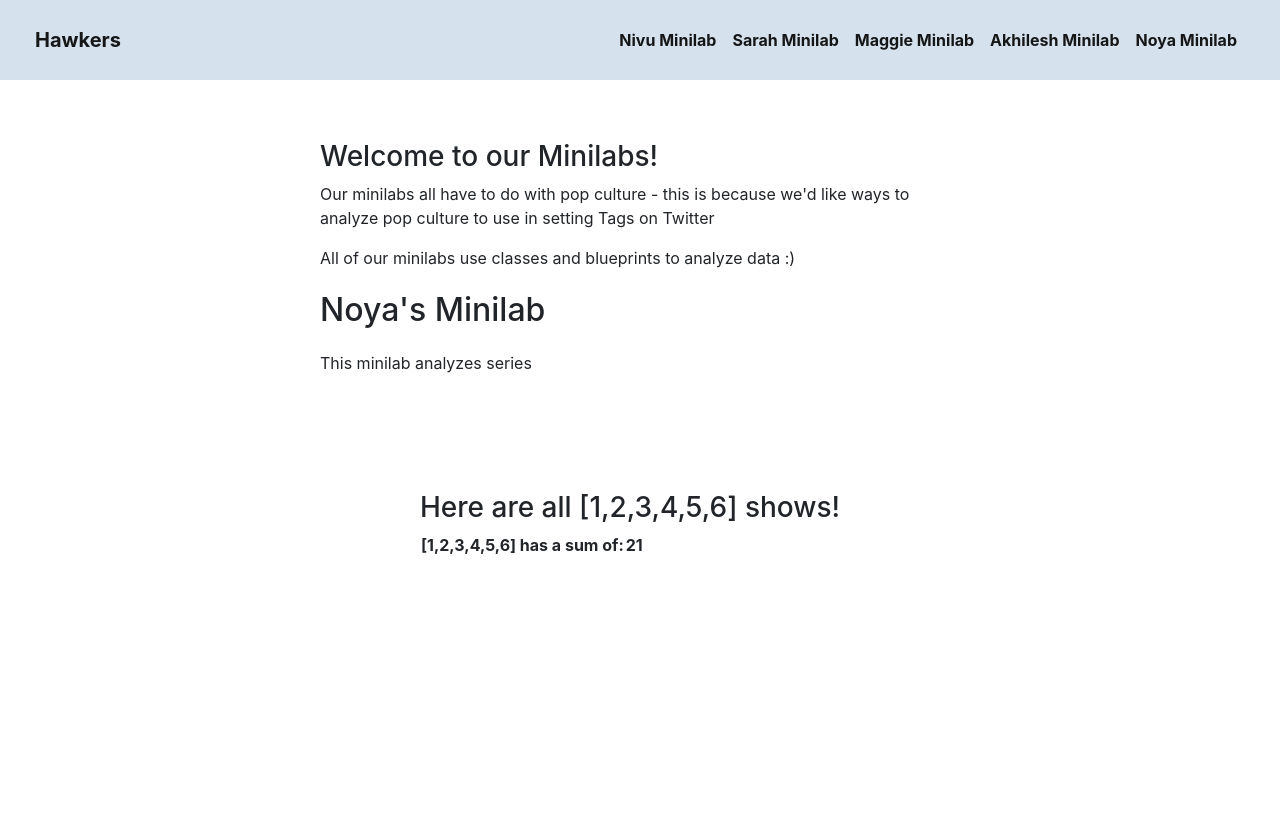
After one commit to noyah81/p2ducks, a Flask app: page /noya/minilab-noya in a window 1280 px wide. The commit adds this page. Run offline with Flask 2, Linux system fonts and the light colour scheme; lists and menus that the app fills with data are empty; some libraries are stand-ins or nearby versions.

Commit message:
bug fixes

```diff
--- a/app.py
+++ b/app.py
@@ -5,11 +5,24 @@ from werkzeug.security import check_password_hash, generate_password_hash
 from blueprint import blueprint
 
 # import classes from blueprints
-from blueprintPython.maggie_minilab import Shows
 from blueprintPython.minilab_akhil import Movies
 
+# import from blueprints
+from blueprintPython.sarah import sarah
+from blueprintPython.maggie_minilab import maggie
+from blueprintPython.nivu import nivu
+from blueprintPython.minilab_akhil import akhil
+from blueprintPython.noya import noya
+
+
 app = Flask(__name__)
-# app.register_blueprint(blueprint)
+
+# register the blueprints
+app.register_blueprint(sarah)
+app.register_blueprint(maggie)
+app.register_blueprint(nivu)
+app.register_blueprint(akhil)
+app.register_blueprint(noya)
 
 # Set the SQL database
 dbURI = 'sqlite:///models/myDB.db'
@@ -58,34 +71,10 @@ def signup():
     return render_template("signup.html")
 
 
-@app.route('/minilab-akhil')
-def minilabakhil():
-    if request.method == "POST":
-        n = int(request.form.get("series"))
-        movierecs = Movies(n)
-        return render_template("minilab-akhil.html", movierecs=Movies(int(request.form.get("series"))))
-    return render_template("/minilabs/akhilesh/minilab-akhil.html", movierecs=None)
 
 
-@app.route('/minilab-maggie')
-def minilabmaggie():
-    n = 2
-    showrecs = Shows(n / n)
-    return render_template("/minilabs/maggie/minilab-maggie.html", showrecs=Shows(2))
-
-@app.route('/minilab-sarah')
-def minilabsarah():
-    return render_template("/minilabs/sarah/minilab-sarah.html")
 
 
-@app.route('/minilab-noya')
-def minilabnoya():
-    return render_template("/minilabs/noya/minilab-noya.html")
-
-
-@app.route('/minilab-nivu')
-def minilabnivu():
-    return render_template("/minilabs/nivu/minilab-nivu.html")
 
 if __name__ == "__main__":
     # runs the application on the repl development server
--- a/blueprintPython/maggie_minilab.py
+++ b/blueprintPython/maggie_minilab.py
@@ -1,4 +1,5 @@
 """Minilab """
+from flask import Blueprint, render_template
 import random
 
 showlist1 = ["wandavision", "falcon and the winter soldier", "stranger things", "the office", "the mandalorian", "the voice", "america's got talent"]
@@ -57,6 +58,17 @@ def maggie_minilab():
     return showrecs
 '''
 
+# create the blueprint
+maggie = Blueprint('maggie', __name__, url_prefix="/maggie", static_folder="static",
+                  template_folder="templates")
+
+
+@maggie.route('/minilab-maggie')
+def minilabmaggie():
+    n = 2
+    showrecs = Shows(n / n)
+    return render_template("/minilabs/maggie/minilab-maggie.html", showrecs=Shows(2))
+
 # Tester Code
 if __name__ == "__main__":
     '''Value for testing'''
--- a/templates/minilabs/noya/noya.py
+++ b/blueprintPython/noya.py
@@ -1,4 +1,4 @@
-import self as self
+from flask import Blueprint, render_template
 
 class Numbers:
     """Initializer of class takes series parameter and returns Class Object"""
@@ -12,7 +12,10 @@ class Numbers:
         self._dictID = 0
         # Duration timeElapsed;
         # Instant start = Instant.now();  // time capture -- start
-        self.calc_series()
+
+        # self.calc_series() Hi Noya! This is a comment from sarah - I commented out this line because it made the code not work!
+        # Sorry, I wanted to get it up for his checks lol
+
         # Instant end = Instant.now();    // time capture -- end
         # this.timeElapsed = Duration.between(start, end);
 
@@ -41,6 +44,16 @@ def number(self):
     return self._list[self._dictID - 1]
 def get_sequence(self, nth):
     return self._dict[nth]
+
+
+# create the blueprint
+noya = Blueprint('noya', __name__, url_prefix="/noya", static_folder="static",
+                  template_folder="templates")
+
+@noya.route('/minilab-noya')
+def minilabnoya():
+    return render_template("/minilabs/noya/minilab.html", shownumbers=Numbers(6))
+
 if __name__ == "__main__":
     '''Value for testing'''
     n = 6
--- /dev/null
+++ b/templates/minilabTemplate.html
@@ -0,0 +1,12 @@
+{% extends 'base.html' %}
+{% block content %}
+<div style="margin-top:60px; margin-bottom:160px; width:50%; margin-left:auto; margin-right:auto; border-radius:20px;">
+    <h3>Welcome to our Minilabs!</h3>
+    <p>Our minilabs all have to do with pop culture - this is because we'd like ways to analyze pop
+        culture to use in setting Tags on Twitter</p>
+    <p>All of our minilabs use classes and blueprints to analyze data :)</p>
+    {% block minilab %}
+    {% endblock %}
+</div>
+
+{% endblock %}
--- a/templates/minilabs/noya/minilab.html
+++ b/templates/minilabs/noya/minilab.html
@@ -1,9 +1,15 @@
-<!DOCTYPE html>
+{% extends 'minilabTemplate.html' %}
+{% block minilab %}
 <head>
     <title>Noya Minilab</title>
 </head>
 <body>
+
+<h1>Noya's Minilab</h1>
+<p>This minilab analyzes series</p>
+
 <div style="padding:100px;">
+    <!--
     <h3>Here are all {{shownumbers.series}} shows!</h3>
 
     <table>
@@ -12,5 +18,17 @@
             <th>{{shownumbers.list}}</th>
         </tr>
     </table>
+    -->
+
+    <h3>Here are all [1,2,3,4,5,6] shows!</h3>
+
+    <table>
+        <tr>
+            <th>[1,2,3,4,5,6] has a sum of:</th>
+            <th>21</th>
+        </tr>
+    </table>
 </div>
 </body>
+
+{% endblock %}
--- a/templates/nav.html
+++ b/templates/nav.html
@@ -6,11 +6,11 @@
         </button>
         <div>
             <ul class="nav navbar-nav">
-                <li class="nav-item"><a class="nav-link active" href="/minilab-nivu"><strong>Nivu Minilab</strong></a></li>
-                <li class="nav-item"><a class="nav-link active" href="/minilab-sarah"><strong>Sarah Minilab</strong></a></li>
-                <li class="nav-item"><a class="nav-link active" href="/minilab-maggie"><strong>Maggie Minilab</strong></a></li>
-                <li class="nav-item"><a class="nav-link active" href="/minilab-akhil"><strong>Akhilesh Minilab</strong></a></li>
-                <li class="nav-item"><a class="nav-link active" href="/minilab-noya"><strong>Noya Minilab</strong></a></li>
+                <li class="nav-item"><a class="nav-link active" href="/nivu/minilab-nivu"><strong>Nivu Minilab</strong></a></li>
+                <li class="nav-item"><a class="nav-link active" href="/sarah/playlists"><strong>Sarah Minilab</strong></a></li>
+                <li class="nav-item"><a class="nav-link active" href="/maggie/minilab-maggie"><strong>Maggie Minilab</strong></a></li>
+                <li class="nav-item"><a class="nav-link active" href="/akhil/minilab-akhil"><strong>Akhilesh Minilab</strong></a></li>
+                <li class="nav-item"><a class="nav-link active" href="/noya/minilab-noya"><strong>Noya Minilab</strong></a></li>
             </ul>
         </div>
     </div>
```
Also changed, not shown: blueprintPython/minilab_akhil.py (+15 -0 lines), blueprintPython/nivu.py (+16 -1 lines), blueprintPython/sarah.py (added, +33 -0 lines), templates/minilabs/akhilesh/minilab-akhil.html (+4 -3 lines), templates/minilabs/maggie/minilab-maggie.html (+7 -5 lines), templates/minilabs/nivu/minilab-nivu.html (+6 -4 lines), templates/minilabs/sarah/sarah.html (added, +8 -0 lines), templates/minilabs/noya/minilab-noya.html (deleted), templates/minilabs/sarah/minilab-sarah.html (deleted).
